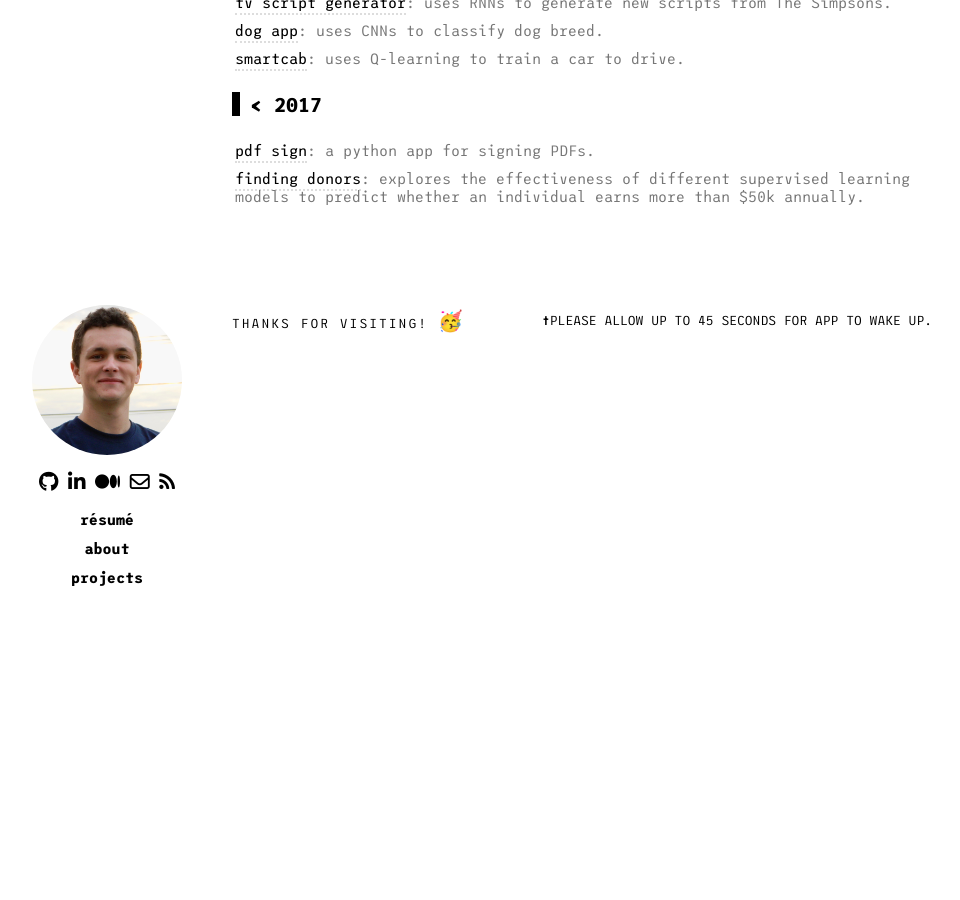
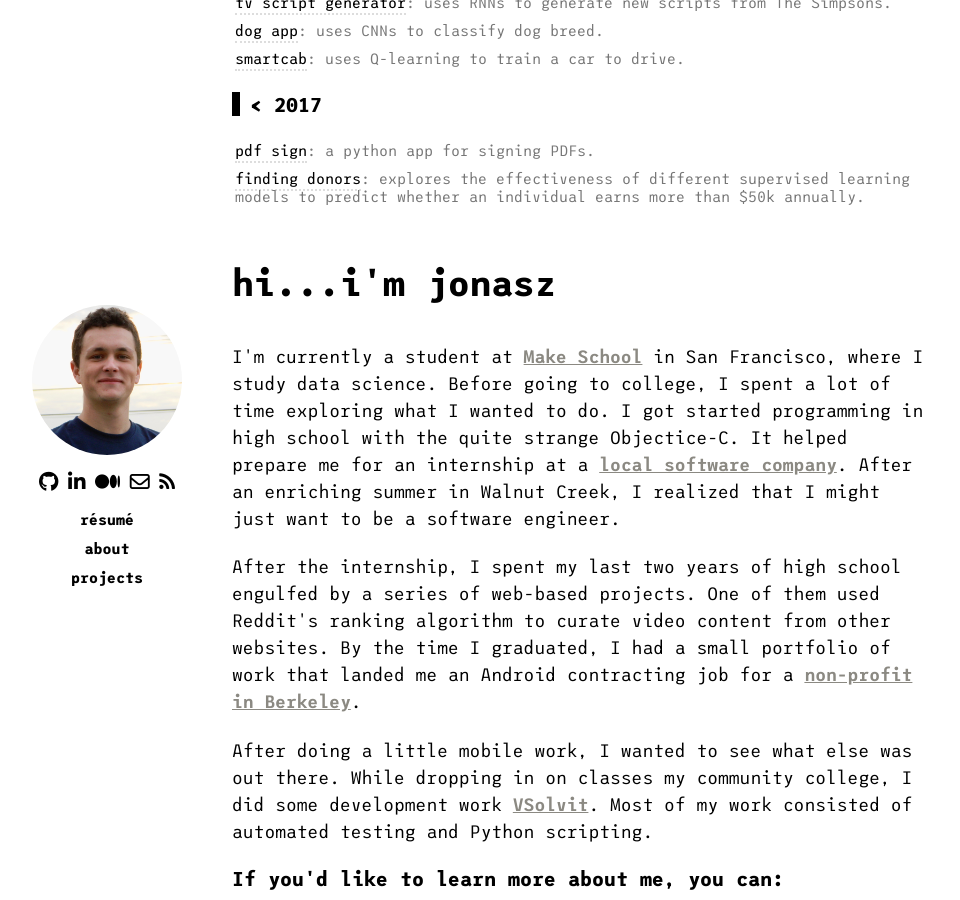
Before and after one commit to escofresco/escofresco.github.io, a Jekyll site: the page built from index.html, in a window 1280 px wide and 900 px high, scrolled down 699 px. Shown: the whole window, without its empty margins (18-978 px from the left). Built offline with Jekyll 4.4.1, drawn with Linux system fonts in a browser that asks for light colours; nearby versions of some CDN libraries; some of the changed text lies outside the part shown.

Commit message:
move about content here

```diff
--- a/index.html
+++ b/index.html
@@ -1,21 +1,33 @@
 ---
 layout: layout
-title: "Posts"
+title: "about"
 ---
 
 <section class="content">
-  <ul class="listing">
-    {% for post in site.posts %}
-      {% unless post.draft %}
-      {% capture currentdate %}{{post.date | date: "%Y"}}{% endcapture %}
-      {% if currentdate != thedate %}
-        <h3  class="rainbow">{{ currentdate }}</h3>
-        {% capture thedate %}{{currentdate}}{% endcapture %}
-      {% endif %}
-      <li>
-        <span>{{ post.date | date: "%B %e, %Y" }}</span> <a href="{{ post.url }}">{{ post.title }}</a>
-      </li>
-      {% endunless %}
-    {% endfor %}
-  </ul>
+    <h1>hi...i'm jonasz</h1>
+
+    <p>
+        I'm currently a student at <a href="https://www.makeschool.com/" target="_blank">Make School</a> in San Francisco, where I study data science. Before going to college, I spent a lot of time exploring what I wanted to do. I got started programming in high school with the quite strange Objectice-C. It helped prepare me for an internship at a <a href="http://www.ispot.com/" target="_blank">local software company</a>. After an enriching summer in Walnut Creek, I realized that I might just want to be a software engineer.
+    </p>
+    <p>
+        After the internship, I spent my last two years of high school engulfed by a series of web-based projects. One of them used Reddit's ranking algorithm to curate video content from other websites. By the time I graduated, I had a small portfolio of work that landed me an Android contracting job for a <a href="https://caura.org/">non-profit in Berkeley</a>.
+    </p>
+    <p>
+        After doing a little mobile work, I wanted to see what else was out there. While dropping in on classes my community college, I did some development work <a href="http://vsolvit.com/" target="_blank">VSolvit</a>. Most of my work consisted of automated testing and Python scripting.
+    </p>
+
+    <h3 class="rainbow">If you'd like to learn more about me, you can:</h3>
+    <p>
+        Take a look at my <a href="/projects" target="_blank">recent projects</a>,
+        send me an <a href="mailto:jonaszakr@gmail.com?subject=hi jonasz!" title="Email me" aria-label="Email me">email</a> or reach out on <a href="https://www.linkedin.com/in/jonasz-karwacki/" target="_blank" title="Find me on LinkedIn" aria-label="Find me on LinkedIn">linkedin</a>.
+    </p>
+
 </section>
+<section class="content">
+    <div class="footer">
+        <section class="thanks">
+            <span>thanks for visiting!</span>
+            <span><a href="#" class="heart" aria-hidden="true">🥳</a></span>
+        </section>
+    </div>
+</section>
```
